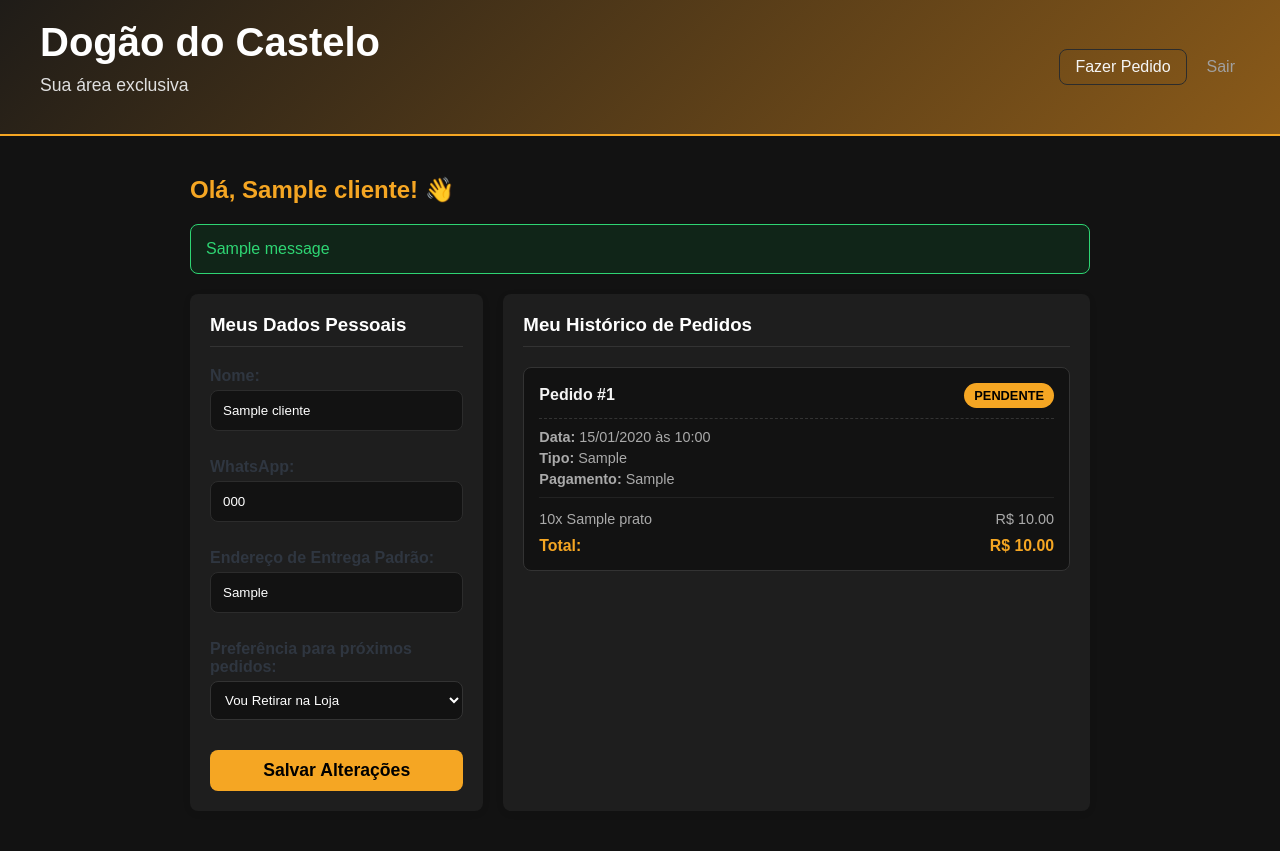
After one commit to OtavioTadeu/sistema-restaurante, a Flask app: page /minha_conta in a window 1280 px wide. The commit adds this page. Run offline with Flask 3, Linux system fonts and the light colour scheme; the visitor is signed in with stand-in values (Sample User, id 1); tables that the repository leaves empty hold one stand-in row (values such as "Sample post"); one stand-in notice (Sample message) is shown.

Commit message:
feat: adicionar sistema de contas de clientes, metodos de pagamento e ajustes visuais

```diff
--- a/app.py
+++ b/app.py
@@ -3,6 +3,7 @@ from datetime import datetime
 from functools import wraps
 from flask import Flask, render_template, request, redirect, url_for, jsonify, session, flash
 from werkzeug.utils import secure_filename
+from werkzeug.security import generate_password_hash, check_password_hash
 from flask_sqlalchemy import SQLAlchemy
 
 basedir = os.path.abspath(os.path.dirname(__file__))
@@ -23,6 +24,24 @@ def login_required(f):
             return redirect(url_for('admin_login'))
         return f(*args, **kwargs)
     return decorated_function
+
+def cliente_required(f):
+    @wraps(f)
+    def decorated_function(*args, **kwargs):
+        if 'cliente_id' not in session:
+            return redirect(url_for('cliente_login'))
+        return f(*args, **kwargs)
+    return decorated_function
+
+class Cliente(db.Model):
+    __tablename__ = 'cliente'
+    id = db.Column(db.Integer, primary_key=True)
+    telefone = db.Column(db.String(20), unique=True, nullable=False)
+    senha_hash = db.Column(db.String(200), nullable=False)
+    nome = db.Column(db.String(100), nullable=False)
+    endereco_padrao = db.Column(db.String(200), nullable=True)
+    preferencia_entrega = db.Column(db.String(20), default='RETIRADA')
+    pedidos = db.relationship('Pedido', back_populates='cliente')
 
 class Tamanho(db.Model):
     id = db.Column(db.Integer, primary_key=True)
@@ -53,6 +72,10 @@ class Pedido(db.Model):
     tipo_pedido = db.Column(db.String(20), nullable=False)
     endereco_cliente = db.Column(db.String(200), nullable=True)
     status_pedido = db.Column(db.String(20), default='PENDENTE')
+    forma_pagamento = db.Column(db.String(50), nullable=True)
+    troco_para = db.Column(db.String(50), nullable=True)
+    cliente_id = db.Column(db.Integer, db.ForeignKey('cliente.id'), nullable=True)
+    cliente = db.relationship('Cliente', back_populates='pedidos')
     itens = db.relationship('ItemPedido', back_populates='pedido')
 
 class ItemPedido(db.Model):
@@ -82,6 +105,65 @@ def admin_login():
 def admin_logout():
     session.pop('logged_in', None)
     return redirect(url_for('admin_login'))
+
+@app.route('/cliente/cadastro', methods=['GET', 'POST'])
+def cliente_cadastro():
+    if request.method == 'POST':
+        nome = request.form.get('nome')
+        telefone = request.form.get('telefone')
+        senha = request.form.get('senha')
+
+        if Cliente.query.filter_by(telefone=telefone).first():
+            flash('Este telefone já está cadastrado.', 'error')
+            return redirect(url_for('cliente_cadastro'))
+
+        senha_hash = generate_password_hash(senha)
+        novo_cliente = Cliente(nome=nome, telefone=telefone, senha_hash=senha_hash)
+        db.session.add(novo_cliente)
+        db.session.commit()
+
+        session['cliente_id'] = novo_cliente.id
+        session['cliente_nome'] = novo_cliente.nome
+        return redirect(url_for('minha_conta'))
+    return render_template('cliente_cadastro.html')
+
+@app.route('/cliente/login', methods=['GET', 'POST'])
+def cliente_login():
+    if request.method == 'POST':
+        telefone = request.form.get('telefone')
+        senha = request.form.get('senha')
+
+        cliente = Cliente.query.filter_by(telefone=telefone).first()
+        if cliente and check_password_hash(cliente.senha_hash, senha):
+            session['cliente_id'] = cliente.id
+            session['cliente_nome'] = cliente.nome
+            return redirect(url_for('minha_conta'))
+        else:
+            flash('Telefone ou senha incorretos.', 'error')
+    return render_template('cliente_login.html')
+
+@app.route('/cliente/logout')
+def cliente_logout():
+    session.pop('cliente_id', None)
+    session.pop('cliente_nome', None)
+    return redirect(url_for('home'))
+
+@app.route('/minha_conta', methods=['GET', 'POST'])
+@cliente_required
+def minha_conta():
+    cliente = Cliente.query.get(session['cliente_id'])
+    if request.method == 'POST':
+        cliente.nome = request.form.get('nome')
+        cliente.telefone = request.form.get('telefone')
+        cliente.endereco_padrao = request.form.get('endereco_padrao')
+        cliente.preferencia_entrega = request.form.get('preferencia_entrega', 'RETIRADA')
+        db.session.commit()
+        flash('Dados atualizados com sucesso.', 'success')
+        session['cliente_nome'] = cliente.nome
+        return redirect(url_for('minha_conta'))
+
+    pedidos = Pedido.query.filter_by(cliente_id=cliente.id).order_by(Pedido.data_hora.desc()).all()
+    return render_template('minha_conta.html', cliente=cliente, pedidos=pedidos)
 
 @app.route('/admin')
 @login_required
@@ -327,10 +409,14 @@ def home():
     try:
         cardapio_hoje = CardapioDoDia.query.filter_by(disponivel=True).all()
         tamanhos = Tamanho.query.order_by(Tamanho.preco).all()
+        cliente = None
+        if 'cliente_id' in session:
+            cliente = Cliente.query.get(session['cliente_id'])
     except:
         cardapio_hoje = []
         tamanhos = []
-    return render_template('index.html', cardapio_hoje=cardapio_hoje, tamanhos=tamanhos)
+        cliente = None
+    return render_template('index.html', cardapio_hoje=cardapio_hoje, tamanhos=tamanhos, cliente=cliente)
 
 def salvar_arquivo_cupom(pedido, itens):
     try:
@@ -355,6 +441,11 @@ def salvar_arquivo_cupom(pedido, itens):
             else:
                 f.write(">>> PARA RETIRADA <<<\n")
 
+            f.write("-" * 32 + "\n")
+            if pedido.forma_pagamento:
+                f.write(f"PAGAMENTO: {pedido.forma_pagamento}\n")
+                if pedido.forma_pagamento == 'DINHEIRO' and pedido.troco_para:
+                    f.write(f"TROCO PARA: {pedido.troco_para}\n")
             f.write("-" * 32 + "\n")
             f.write("QTD  ITEM (TAM)               VALOR\n")
 
@@ -406,12 +497,17 @@ def api_finalizar_pedido():
         return jsonify({"success": False, "message": "Dados incompletos."}), 400
 
     try:
+        cliente_id = session.get('cliente_id')
+
         novo_pedido = Pedido(
             nome_cliente=dados_pedido['nome_cliente'],
             telefone_cliente=dados_pedido['telefone_cliente'],
             tipo_pedido=dados_pedido['tipo_pedido'],
             endereco_cliente=dados_pedido.get('endereco_cliente'),
-            status_pedido='PENDENTE'
+            status_pedido='PENDENTE',
+            forma_pagamento=dados_pedido.get('forma_pagamento'),
+            troco_para=dados_pedido.get('troco_para'),
+            cliente_id=cliente_id
         )
         db.session.add(novo_pedido)
         db.session.flush()
--- /dev/null
+++ b/templates/minha_conta.html
@@ -0,0 +1,123 @@
+<!DOCTYPE html>
+<html lang="pt-BR">
+<head>
+    <meta charset="UTF-8">
+    <meta name="viewport" content="width=device-width, initial-scale=1.0">
+    <title>Minha Conta - Dogão do Castelo</title>
+    <link href="https://fonts.googleapis.com/css2?family=Inter:wght@400;600;700&display=swap" rel="stylesheet">
+    <link rel="stylesheet" href="{{ url_for('static', filename='style.css') }}">
+    <link rel="stylesheet" href="{{ url_for('static', filename='client.css') }}">
+</head>
+<body class="client-page">
+    <header class="client-header" style="display: flex; justify-content: space-between; align-items: center; padding: 20px 40px; text-align: left;">
+        <div class="logo">
+            <h1>Dogão do Castelo</h1>
+            <p>Sua área exclusiva</p>
+        </div>
+        <div class="user-nav" style="display: flex; gap: 15px; align-items: center;">
+            <a href="{{ url_for('home') }}" class="btn-secondary" style="text-decoration: none; padding: 8px 15px;">Fazer Pedido</a>
+            <a href="{{ url_for('cliente_logout') }}" class="btn-text-danger" style="text-decoration: none; width: auto;">Sair</a>
+        </div>
+    </header>
+
+    <main class="container" style="max-width: 900px; padding: 20px; margin: 0 auto;">
+        <h2 style="color: var(--primary); margin-bottom: 20px;">Olá, {{ cliente.nome }}! 👋</h2>
+
+        {% with messages = get_flashed_messages(with_categories=true) %}
+            {% if messages %}
+                {% for category, message in messages %}
+                    <div class="alert alert-{{ category }}" style="color: var(--success); padding: 15px; border: 1px solid var(--success); background: rgba(0, 200, 83, 0.1); border-radius: 8px; margin-bottom: 20px;">{{ message }}</div>
+                {% endfor %}
+            {% endif %}
+        {% endwith %}
+
+        <div style="display: grid; grid-template-columns: 1fr 2fr; gap: 20px;">
+            <!-- Painel de Dados -->
+            <div class="card" style="padding: 20px; align-self: start;">
+                <h3 style="margin-top: 0; color: #fff; border-bottom: 1px solid #333; padding-bottom: 10px; margin-bottom: 20px;">Meus Dados Pessoais</h3>
+
+                <form action="{{ url_for('minha_conta') }}" method="POST" class="modern-form">
+                    <div class="form-group">
+                        <label>Nome:</label>
+                        <input type="text" name="nome" value="{{ cliente.nome }}" required>
+                    </div>
+                    <div class="form-group">
+                        <label>WhatsApp:</label>
+                        <input type="tel" name="telefone" value="{{ cliente.telefone }}" required>
+                    </div>
+                    <div class="form-group">
+                        <label>Endereço de Entrega Padrão:</label>
+                        <input type="text" name="endereco_padrao" value="{{ cliente.endereco_padrao or '' }}" placeholder="Ex: Rua X, 123">
+                    </div>
+                    <div class="form-group">
+                        <label>Preferência para próximos pedidos:</label>
+                        <select name="preferencia_entrega" class="form-control" style="width: 100%; padding: 10px; border-radius: 8px; border: 1px solid #333; background: #121212; color: #fff; margin-bottom: 15px;">
+                            <option value="RETIRADA" {% if cliente.preferencia_entrega == 'RETIRADA' %}selected{% endif %}>Vou Retirar na Loja</option>
+                            <option value="ENTREGA" {% if cliente.preferencia_entrega == 'ENTREGA' %}selected{% endif %}>Entregar no meu Endereço</option>
+                        </select>
+                    </div>
+                    <button type="submit" class="btn-primary-large" style="padding: 10px;">Salvar Alterações</button>
+                </form>
+            </div>
+
+            <!-- Histórico de Pedidos -->
+            <div class="card" style="padding: 20px;">
+                <h3 style="margin-top: 0; color: #fff; border-bottom: 1px solid #333; padding-bottom: 10px; margin-bottom: 20px;">Meu Histórico de Pedidos</h3>
+
+                {% if pedidos %}
+                    <div style="display: flex; flex-direction: column; gap: 15px;">
+                        {% for pedido in pedidos %}
+                            <div style="background: #121212; border: 1px solid #333; border-radius: 8px; padding: 15px;">
+                                <div style="display: flex; justify-content: space-between; align-items: center; border-bottom: 1px dashed #333; padding-bottom: 10px; margin-bottom: 10px;">
+                                    <strong>Pedido #{{ pedido.id }}</strong>
+                                    <span class="badge status-{{ pedido.status_pedido|lower|replace(' ', '-') }}">{{ pedido.status_pedido }}</span>
+                                </div>
+                                <div style="font-size: 0.9em; color: #aaa;">
+                                    <p style="margin: 5px 0;"><strong>Data:</strong> {{ pedido.data_hora.strftime('%d/%m/%Y às %H:%M') }}</p>
+                                    <p style="margin: 5px 0;"><strong>Tipo:</strong> {{ pedido.tipo_pedido }}</p>
+                                    <p style="margin: 5px 0;"><strong>Pagamento:</strong> {{ pedido.forma_pagamento or 'N/A' }}</p>
+
+                                    <div style="margin-top: 10px; border-top: 1px solid #222; padding-top: 10px;">
+                                        {% set ns = namespace(total=0) %}
+                                        {% for item in pedido.itens %}
+                                            {% set subtotal = item.quantidade * item.preco_unitario_pago %}
+                                            <p style="margin: 3px 0; display: flex; justify-content: space-between;">
+                                                <span>{{ item.quantidade }}x {{ item.prato.nome_prato }}</span>
+                                                <span>R$ {{ "%.2f"|format(subtotal) }}</span>
+                                            </p>
+                                            {% set ns.total = ns.total + subtotal %}
+                                        {% endfor %}
+                                        <div style="display: flex; justify-content: space-between; margin-top: 10px; color: var(--primary); font-weight: bold; font-size: 1.1em;">
+                                            <span>Total:</span>
+                                            <span>R$ {{ "%.2f"|format(ns.total) }}</span>
+                                        </div>
+                                    </div>
+                                </div>
+                            </div>
+                        {% endfor %}
+                    </div>
+                {% else %}
+                    <p style="color: #aaa; text-align: center; margin-top: 50px;">Você ainda não fez nenhum pedido conosco.<br><br>
+                    <a href="{{ url_for('home') }}" class="btn-primary" style="text-decoration: none; padding: 10px 20px; display: inline-block; margin-top: 15px;">Fazer o Primeiro Pedido</a></p>
+                {% endif %}
+            </div>
+        </div>
+    </main>
+
+    <style>
+        /* Responsive Grid for account */
+        @media(max-width: 768px) {
+            div[style*="grid-template-columns"] {
+                grid-template-columns: 1fr !important;
+            }
+        }
+        .badge {
+            padding: 5px 10px; border-radius: 20px; font-size: 0.8em; font-weight: bold;
+        }
+        .status-pendente { background: #f5a623; color: #000; }
+        .status-preparando { background: #4a90e2; color: #fff; }
+        .status-entregue { background: #7ed321; color: #000; }
+        .status-cancelado { background: #d0021b; color: #fff; }
+    </style>
+</body>
+</html>
```
Also changed, not shown: alter_db.py (added, +21 -0 lines), migrate_clientes.py (added, +30 -0 lines), static/app.js (+16 -0 lines), templates/admin_pedidos.html (+7 -0 lines), templates/cliente_cadastro.html (added, +56 -0 lines), templates/cliente_login.html (added, +52 -0 lines), templates/index.html (+31 -9 lines).
